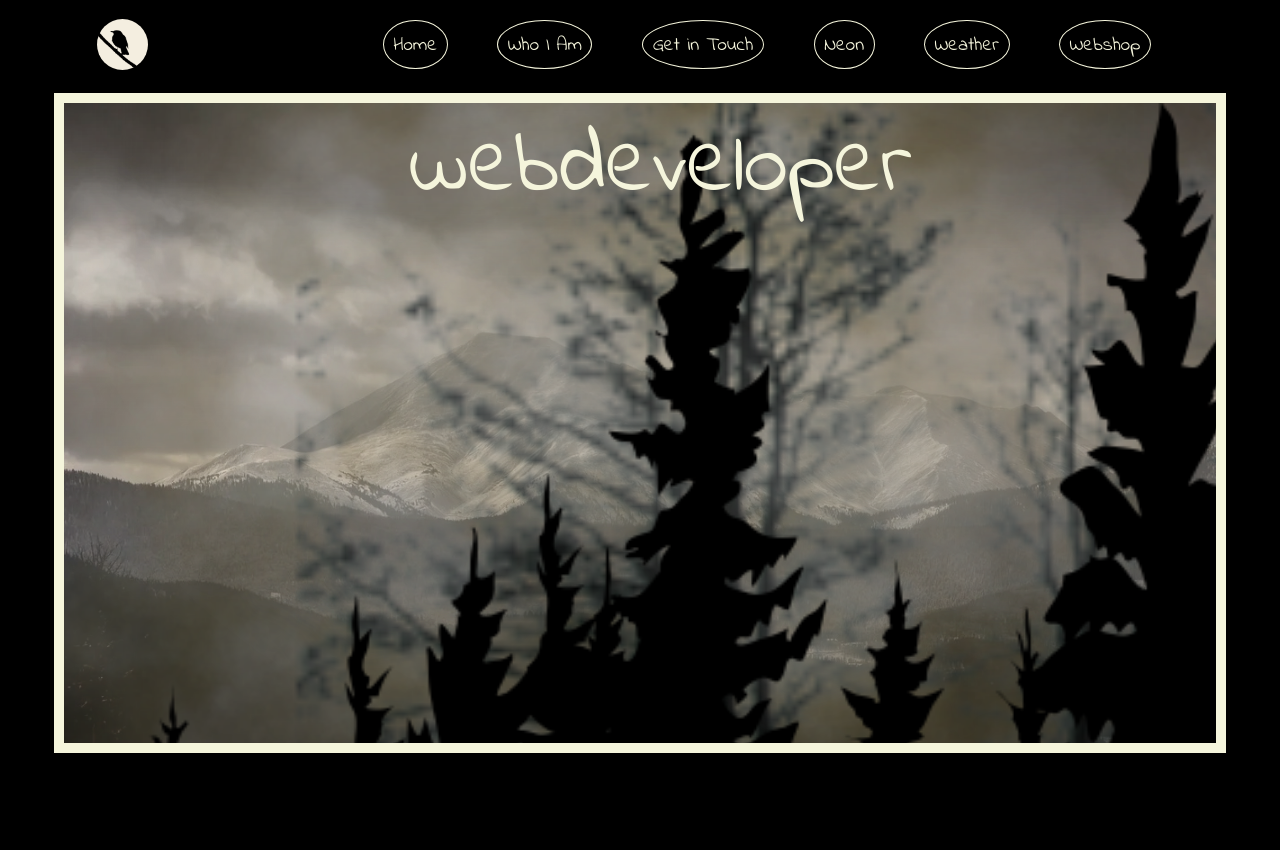
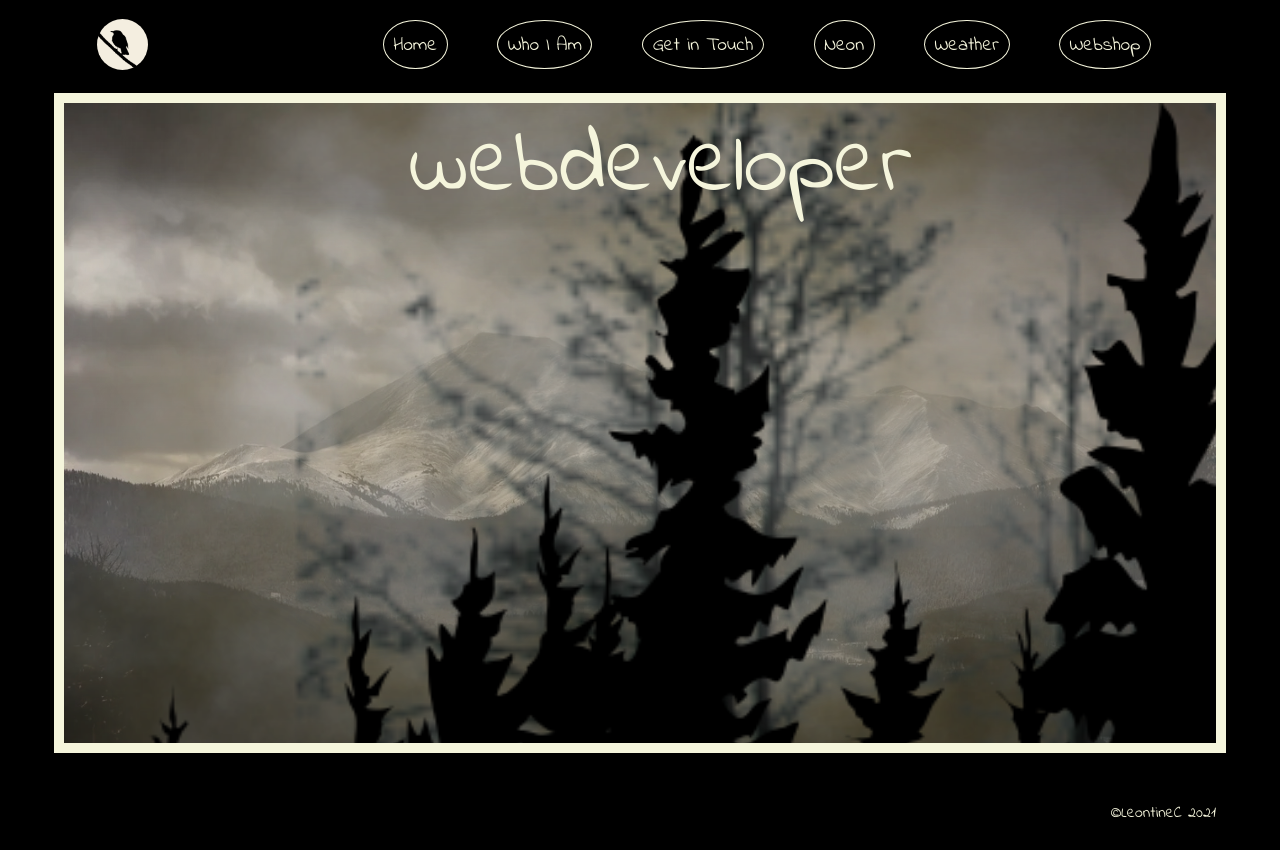
Before and after one commit to LeontineC/portfolio, a React (Create React App) app: page / in a window 1280 px wide. Before the commit the page ends 800 px from the top, so only its background shows below. Built offline with nearby package versions, Linux system fonts and the light colour scheme.

Commit message:
block neon glitchy

```diff
--- a/src/App.js
+++ b/src/App.js
@@ -7,8 +7,8 @@ import About from "./Components/About"
 import Contact from "./Components/Contact"
 import Home from './Components/Home'
 // import Particles from './Components/Particles'
-import Neon from './Components/Neon'
-// import Footer from './Components/Footer'
+// import Neon from './Components/Neon'
+import Footer from './Components/Footer'
 
 const App = () => {
   return (
@@ -23,10 +23,10 @@ const App = () => {
             <Route exact path='/about' component={About}></Route>
             <Route exact path='/contact' component={Contact}></Route>
             {/* <Route exact path='/particles' component={Particles}></Route> */}
-            <Route exact path='/neon' component={Neon}></Route>
+            {/* <Route exact path='/neon' component={Neon}></Route> */}
 
           </Switch>
-          {/* <Footer /> */}
+          <Footer />
         </div>
       </HashRouter>
       {/* </Router> */}
```
